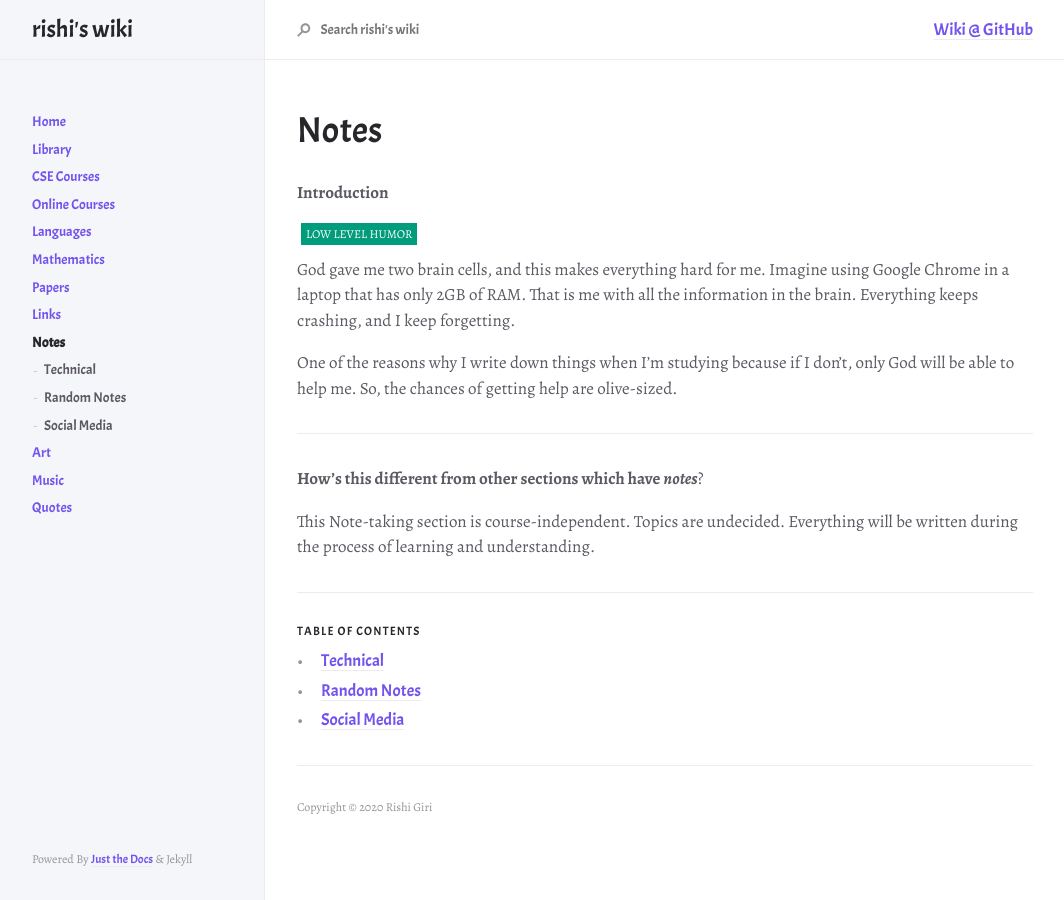
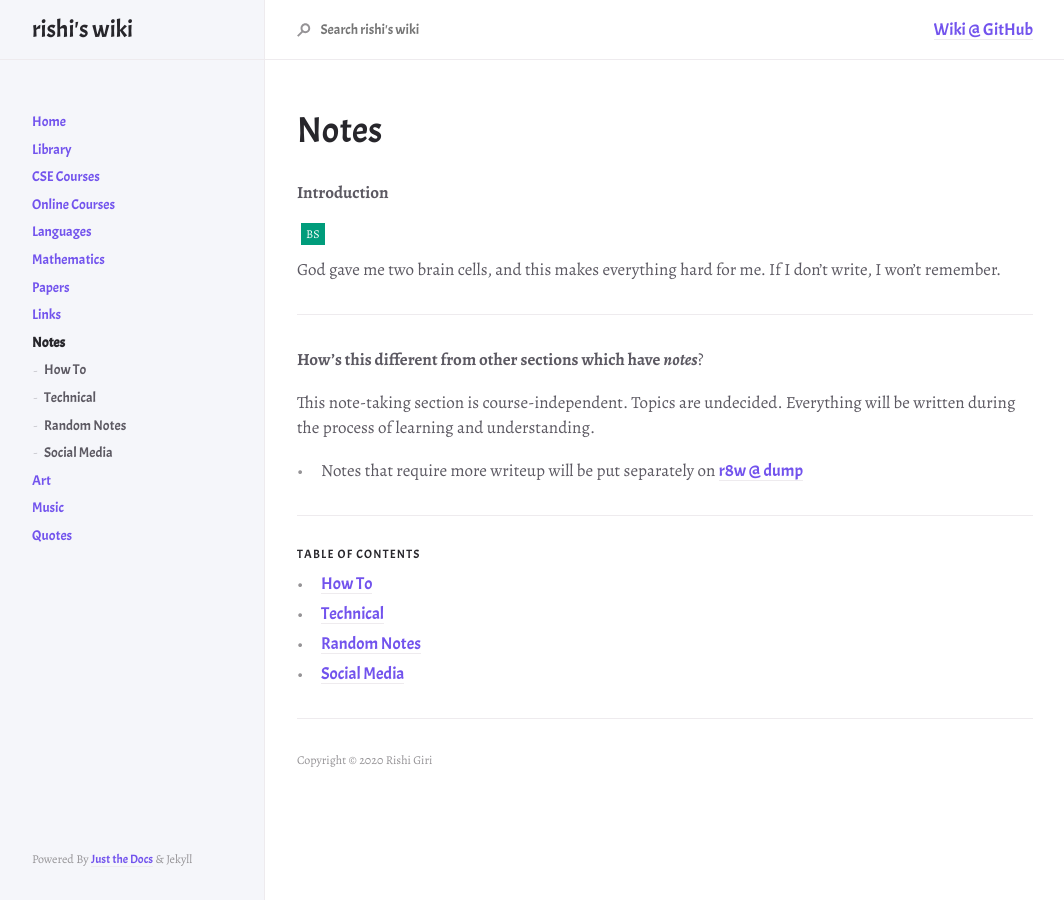
Before and after one commit to r8w/r8w, a Jekyll site: the page built from docs/notes/notes.md, in a window 1280 px wide. Shown: the whole page, without its empty margins (107-1171 px from the left). Built offline with Jekyll 4.4.1, drawn with Linux system fonts in a browser that asks for light colours; nearby versions of some CDN libraries.

Commit message:
update notes

```diff
--- a/docs/notes/notes.md
+++ b/docs/notes/notes.md
@@ -10,15 +10,15 @@ permalink: /docs/notes
 
 __Introduction__
 
-Low Level Humor
+BS
 {: .label .label-green}
 
-God gave me two brain cells, and this makes everything hard for me. Imagine using Google Chrome in a laptop that has only 2GB of RAM. That is me with all the information in the brain. Everything keeps crashing, and I keep forgetting.
-
-One of the reasons why I write down things when I'm studying because if I don't, only God will be able to help me. So, the chances of getting help are olive-sized.
+God gave me two brain cells, and this makes everything hard for me. If I don't write, I won't remember.
 
 ---
 
 __How's this different from other sections which have *notes*__?
 
-This Note-taking section is course-independent. Topics are undecided. Everything will be written during the process of learning and understanding.
+This note-taking section is course-independent. Topics are undecided. Everything will be written during the process of learning and understanding.
+
+- Notes that require more writeup will be put separately on [r8w @ dump](https://r8w.github.io/notes){:target="_blank"}
```
Also changed, not shown: docs/links/tech.md (+7 -2 lines), docs/notes/how.md (added, +32 -0 lines).
